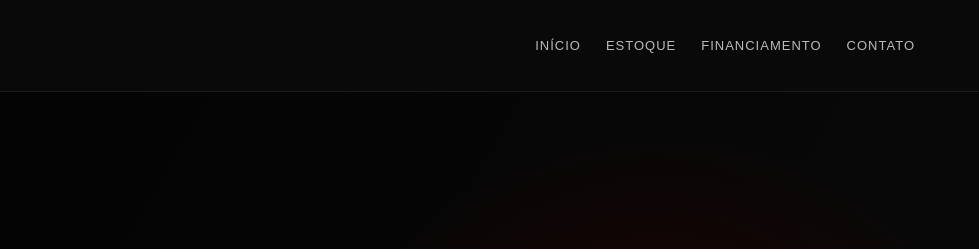
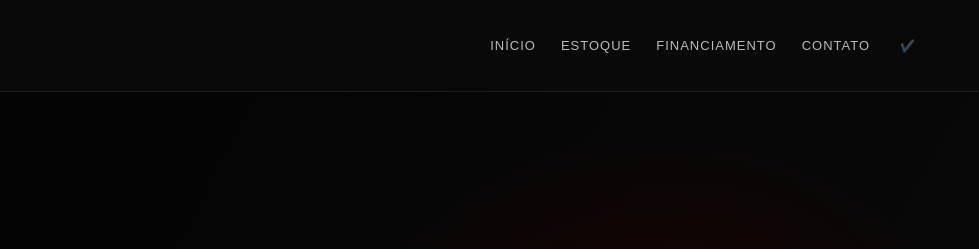
Before and after one commit to DuMotos/dumotos.github.io, a plain HTML site: page index.html in a window 1280 px wide. Shown: the top 249 px of the page, 301-1280 px from the left. Drawn offline with nearby package versions, Linux system fonts and the light colour scheme; no server answers.

Commit message:
Update index.html

```diff
--- a/index.html
+++ b/index.html
@@ -12,7 +12,7 @@
 <header class="topbar">
   <a class="brand" href="#inicio"><img src="logo.png" alt="DuMotos"></a>
   <nav><a href="#inicio">Início</a><a href="#estoque">Estoque</a><a href="#financiamento">Financiamento</a><a href="#contato">Contato</a></nav>
-
+  <a href="admin.html" title="Verificado" style="font-size:12px;text-decoration:none;opacity:.6">✔️</a>
 </header>
 <main id="inicio">
 <section class="hero">
```
